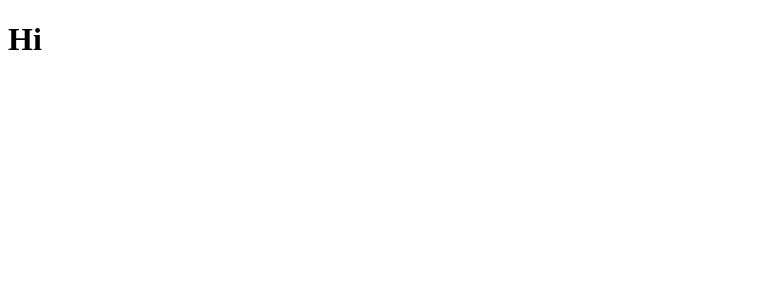
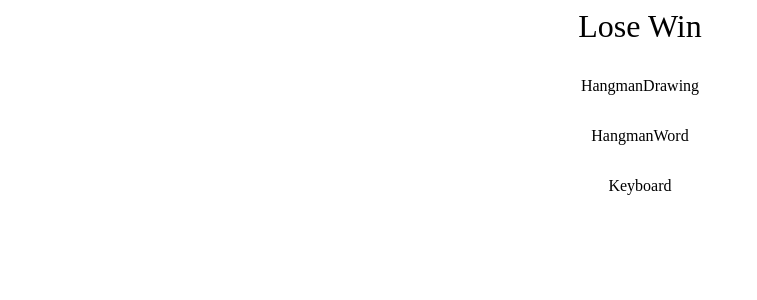
Before and after one commit to gosikxo/hangman-game-react-ts-tutorial, a React (Vite) app: page / in a window 1280 px wide. Shown: the top 300 px of the page, without its empty margins (0-757 px from the left). Built offline with nearby package versions, Linux system fonts and the light colour scheme.

Commit message:
Add basic structure and styles

```diff
--- a/src/App.tsx
+++ b/src/App.tsx
@@ -1,5 +1,8 @@
 import { useState } from "react"
 import words from "./wordList.json"
+import { HangmanDrawing } from "./components/HangmanDrawing"
+import { HangmanWord } from "./components/HangmanWord"
+import Keyboard from "./components/Keyboard"
 
 function App() {
   const [wordToGuess, setWordToGuess] = useState(() => {
@@ -7,7 +10,27 @@
   })
   const [guessedLetters, setGuessedLetters] = useState<string[]>([])
 
-  return <h1>Hi</h1>
+  return (
+    <div style={{
+      maxWidth: "800px",
+      display: "flex",
+      flexDirection: "column",
+      gap: "2rem",
+      margin: "0 auto",
+      alignItems: "center"
+    }}>
+      <div style={{
+        fontSize: "2rem",
+        textAlign: "center"
+      }}>
+        Lose
+        Win
+      </div>
+      <HangmanDrawing />
+      <HangmanWord />
+      <Keyboard />
+    </div>
+  )
 }
 
 export default App
--- /dev/null
+++ b/src/components/HangmanDrawing.tsx
@@ -0,0 +1,7 @@
+import React from 'react'
+
+export const HangmanDrawing = () => {
+  return (
+    <div>HangmanDrawing</div>
+  )
+}
--- /dev/null
+++ b/src/components/HangmanWord.tsx
@@ -0,0 +1,7 @@
+import React from 'react'
+
+export const HangmanWord = () => {
+  return (
+    <div>HangmanWord</div>
+  )
+}
--- /dev/null
+++ b/src/components/Keyboard.tsx
@@ -0,0 +1,9 @@
+import React from 'react'
+
+const Keyboard = () => {
+  return (
+    <div>Keyboard</div>
+  )
+}
+
+export default Keyboard
```
